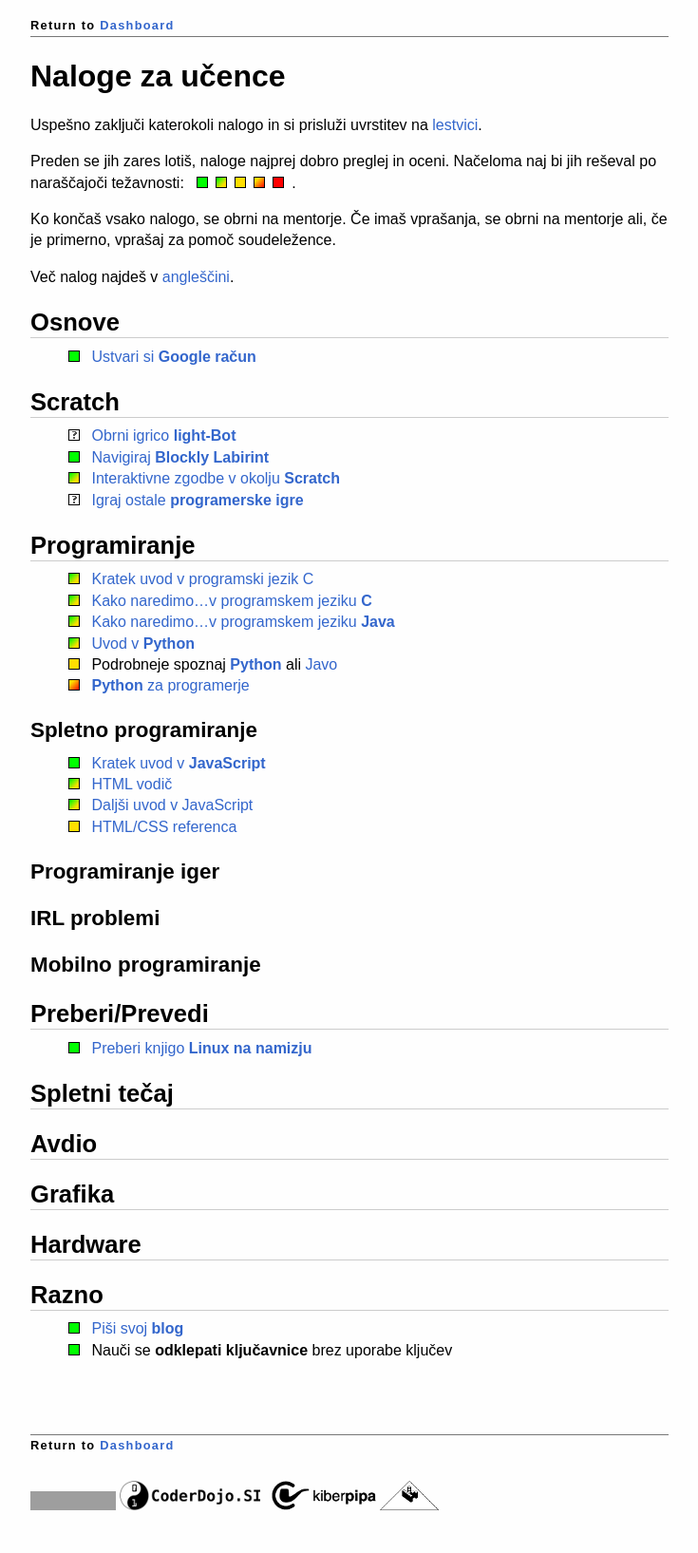
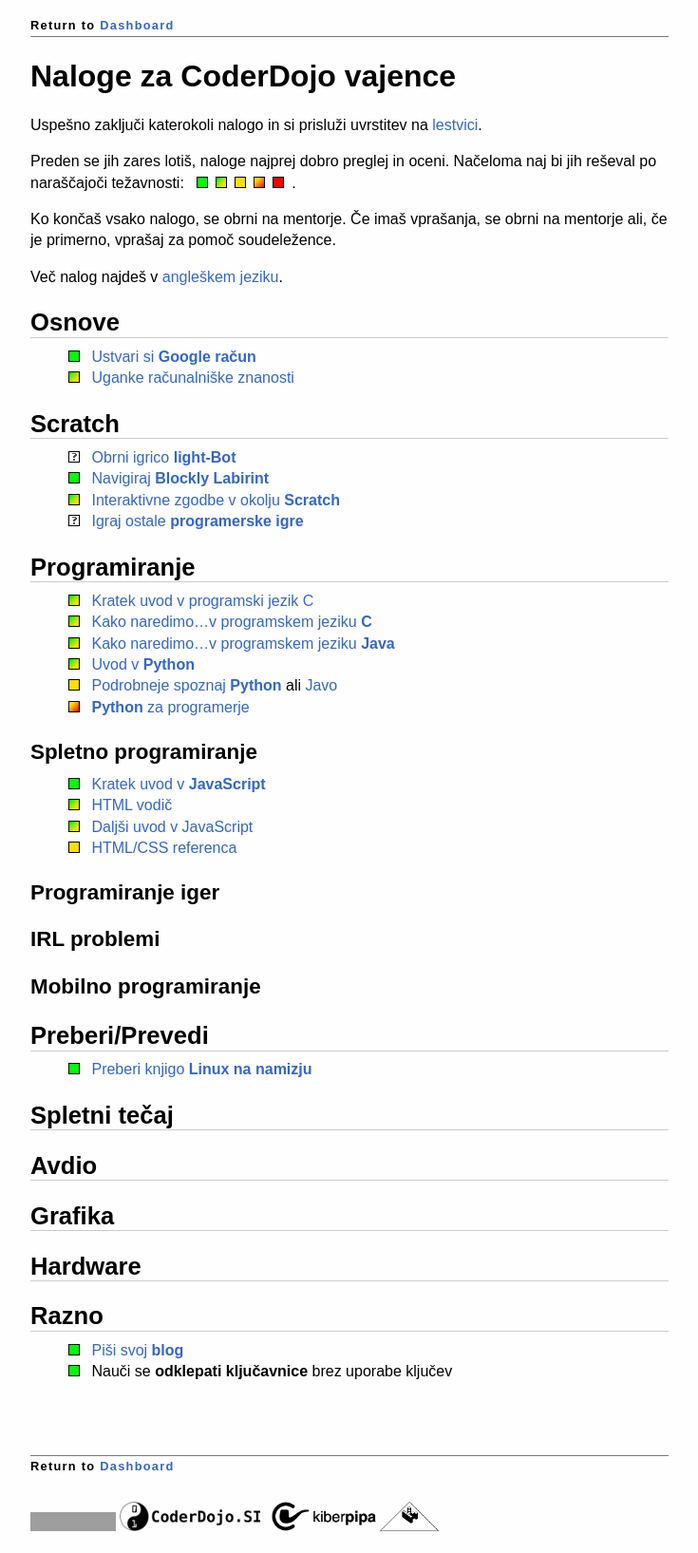
Before and after one commit to CoderDojoSI/course, a Jekyll site: the page built from tasks-sl.md, in a window 1280 px wide. Shown: the whole page at 95% size, without its empty margins (272-1007 px from the left). Built offline with Jekyll 4.4.1, drawn with Linux system fonts in a browser that asks for light colours; nearby versions of some CDN libraries; Markdown is read by kramdown in place of the engine named in the settings; before the commit the page ends 1612 px from its top, so only the background shows below that; grey boxes are pictures that could not be loaded.

Commit message:
dodal euganke.fri.uni-lj.si, fun stuff

```diff
--- a/tasks-sl.md
+++ b/tasks-sl.md
@@ -1,6 +1,6 @@
 ---
 layout: tasks
-title: Naloge za učence
+title: Naloge za CoderDojo vajence
 lang: sl
 ---
 {{ page.title }}
@@ -15,13 +15,14 @@ Načeloma naj bi jih reševal po naraščajoči težavnosti: &nbsp;
 Ko končaš vsako nalogo, se obrni na mentorje.
 Če imaš vprašanja, se obrni na mentorje ali, če je primerno, vprašaj za pomoč soudeležence.
 
-Več nalog najdeš v [angleščini](tasks.html).
+Več nalog najdeš v [angleškem jeziku](tasks.html).
 
 <!--- Task rating format: ![[max_points_awarded]][difficulty_level] -->
 
 Osnove
 ------
 * ![[1]][1] [Ustvari si **Google račun**](https://accounts.google.com/SignUp)
+* ![[3]][2] [Uganke računalniške znanosti](http://euganke.fri.uni-lj.si/)
 
 Scratch
 -------------------
@@ -36,7 +37,7 @@ Programiranje
 * ![[3]][2] [Kako naredimo...v programskem jeziku **C**](http://studentski.net/get/ulj_fri_ri3_pr2_sno_kako_naredimo_v_c_01.pdf)
 * ![[1]][2] [Kako naredimo...v programskem jeziku **Java**](http://studentski.net/get/ulj_fri_ri3_pr2_sno_kako_naredimo_v_javi_01.pdf)
 * ![[3]][2] [Uvod v **Python**](http://trac.lecad.si/vaje/wiki/python)
-* ![[3]][3] Podrobneje spoznaj [**Python**](http://up.fmf.uni-lj.si/#uh2_4) ali [Javo](http://up.fmf.uni-lj.si/#uh2_2)
+* ![[3]][3] [Podrobneje spoznaj **Python**](http://up.fmf.uni-lj.si/#uh2_4) ali [Javo](http://up.fmf.uni-lj.si/#uh2_2)
 * ![[3]][4] [**Python** za programerje](http://trac.lecad.si/vaje/raw-attachment/wiki/python/pythonzaprogramerje.pdf)
 
 ### Spletno programiranje ###
```
